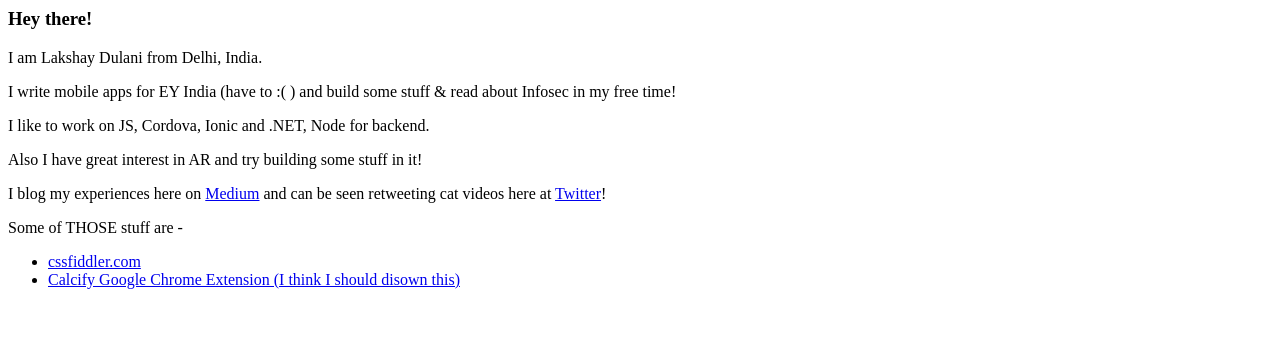
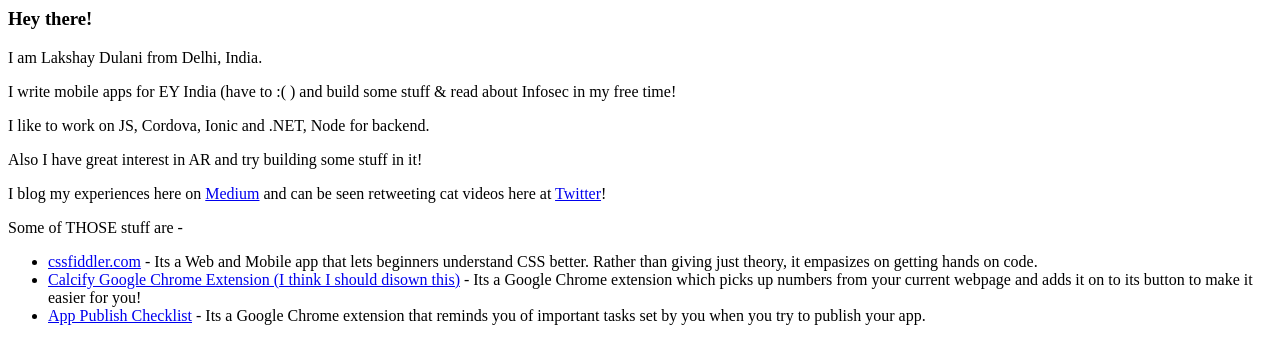
Before and after one commit to lakshaydulani/lakshaydulani.github.io, a plain HTML site: page index.html in a window 1280 px wide. Drawn offline with Linux system fonts and the light colour scheme.

Commit message:
Update index.html

```diff
--- a/index.html
+++ b/index.html
@@ -14,7 +14,7 @@
 <p>Some of THOSE stuff are -</p>
 
 <ul>
-  <li><a href="www.cssfiddler.com">cssfiddler.com</a></li>
-  <li><a href="https://chrome.google.com/webstore/detail/calcify/hibfadhfhmcldbjjbfjkbiehiikgekoa">Calcify Google Chrome Extension (I think I should disown this)</a></li>
-
+  <li><a href="www.cssfiddler.com">cssfiddler.com</a> - Its a Web and Mobile app that lets beginners understand CSS better. Rather than giving just theory, it empasizes on getting hands on code.</li>
+  <li><a href="https://chrome.google.com/webstore/detail/calcify/hibfadhfhmcldbjjbfjkbiehiikgekoa">Calcify Google Chrome Extension (I think I should disown this)</a> - Its a Google Chrome extension which picks up numbers from your current webpage and adds it on to its button to make it easier for you!</li>
+  <li><a href="https://chrome.google.com/webstore/detail/pdfcpbcdddcbfekpgcghcjhilfififdh/">App Publish Checklist</a> - Its a Google Chrome extension that reminds you of important tasks set by you when you try to publish your app.</li>
 </ul>
```
